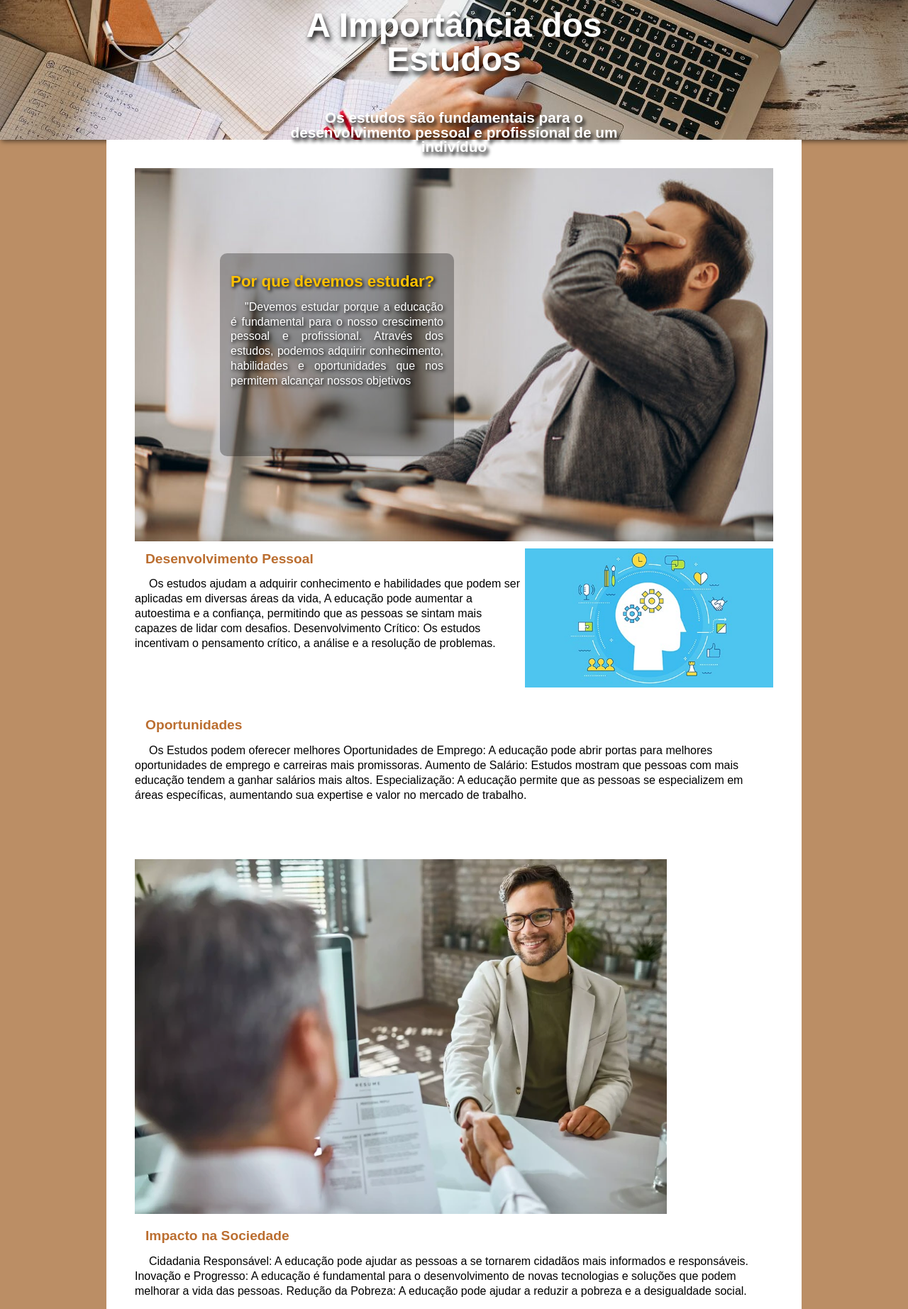
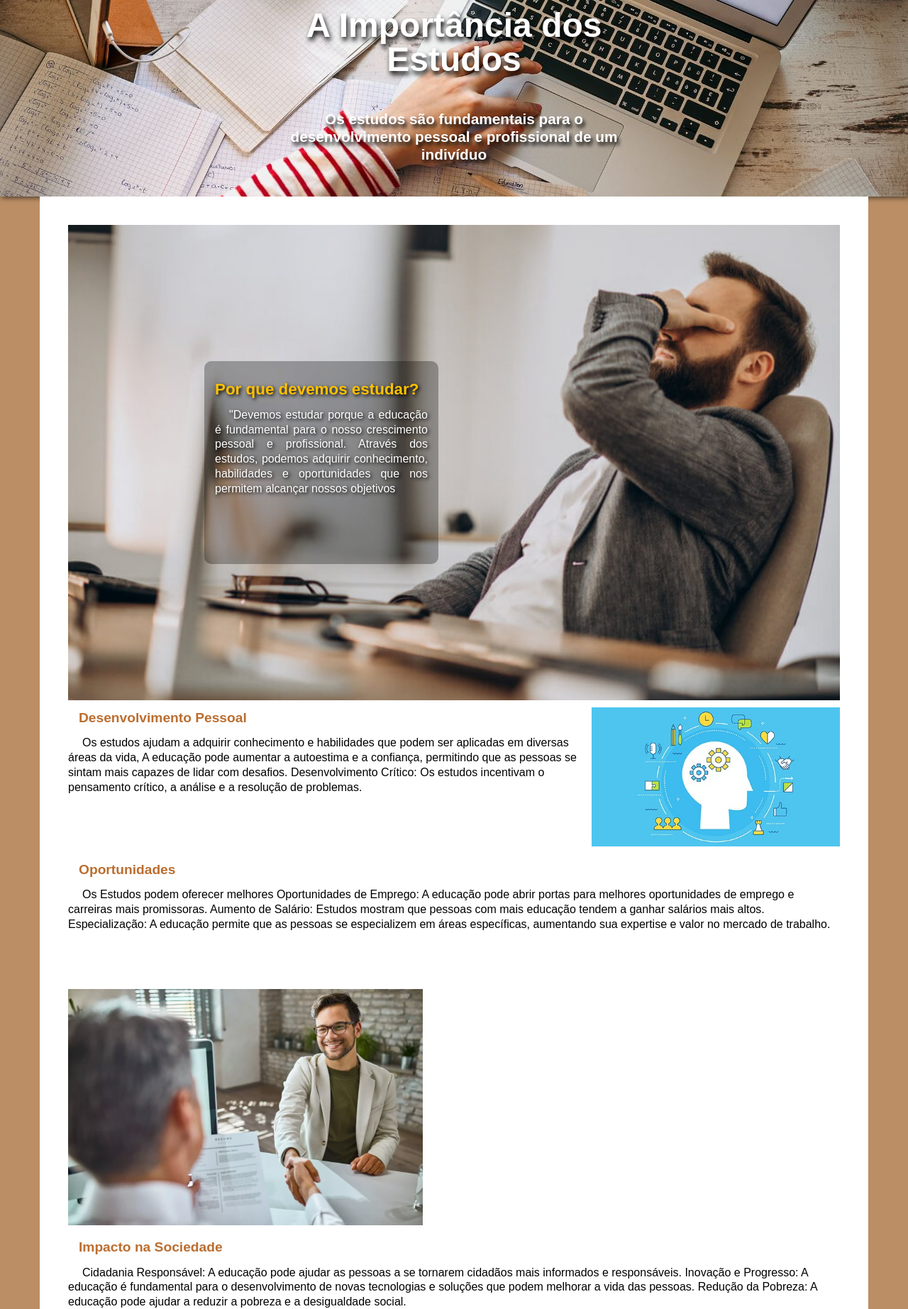
Before and after one commit to Guilherme-M-Barreiros/projeto-meu-site, a plain HTML site: page index.html in a window 1280 px wide. Shown: the part 83-1928 px from the top of the page at 71% size. Drawn offline with Linux system fonts and the light colour scheme.

Commit message:
atualização

```diff
--- a/estilo/style.css
+++ b/estilo/style.css
@@ -23,11 +23,11 @@ header{
     background-position: center top;
     box-shadow: 2px 2px 7px rgba(0, 0, 0, 0.589);
     text-align: center;
-    height: 35vh;
+    height: 45vh;
     color: white;
     text-shadow: 2px 5px 7px black;
 }
-header > img{
+header > a > img{
     display: inline-block;
     max-width: 55px;
     margin: 25px;
@@ -48,6 +48,7 @@ header p {
     text-shadow: 3px 5px 5px rgb(8, 8, 8);
     max-width: 500px;
     margin: auto;
+    line-height: 1.2em;
 }
 nav.menu {
     text-align: right;
@@ -60,30 +61,30 @@ nav.menu > a{
     text-decoration: none;
     padding: 15px;
     border-radius: 10px ;
-    transition-duration: 1s;
+    transition-duration: 0.7s;
 }
 nav.menu > a:hover{
     background-color: var(--cor2);
 }
 nav.menu a:active{
-color: var(--cor3);
-transition-duration: 0.5;
+    color: var(--cor3);
+    transition-duration: 0.5;
 }
 main{
+    background-color: white;
     padding: 5vh;
-    max-width: 900px;
+    width: 85vw;
     min-width: 400px;
     margin-left: 20px;
     margin-right: 20px;
     margin: auto;
-    background-color: white;
 }
 .artigo{
     background-image: url("../imagens/duvida.jpg");
     background-repeat: no-repeat;
     background-size: cover;
     background-position: center;
-    padding: 15vh;
+    padding: 15vw;
     text-align: justify;
 }
 .image {
@@ -107,6 +108,9 @@ main{
     width: 350px;
     margin-top: 10px;
     margin-left: 5px;
+}
+.entrevista{
+    max-width: 500px;
 }
 article h1{
     padding-top: 15px;
--- a/index.html
+++ b/index.html
@@ -10,7 +10,7 @@
 </head>
 <body>
     <header>
-        <img src="imagens/Graphicloads-Colorful-Long-Shadow-Addressbook-3.256.png" alt="logo">
+        <a href="#"><img src="imagens/Graphicloads-Colorful-Long-Shadow-Addressbook-3.256.png" alt="logo"></a>
         <nav class="menu">
             <a href="#">Home</a>
             <a href="#">Sessão</a>
@@ -18,10 +18,8 @@
         </nav>
         <h1>A Importância dos Estudos</h1>
         <p>Os estudos são fundamentais para o desenvolvimento pessoal e profissional de um indivíduo</p>
-
     </header>
     <main>
-        <section>
         <article>
             <div class="artigo">
                 <div class="image">
@@ -29,36 +27,30 @@
 
                     <p>"Devemos estudar porque a educação é fundamental para o nosso crescimento pessoal e profissional. Através dos estudos, podemos adquirir conhecimento, habilidades e oportunidades que nos permitem alcançar nossos objetivos</p>
                 </div>
-
             </div>
-                <div class="desenvolvimento">
+            <div>
                 <img src="imagens/GettyImages-1164414770_editada.jpg" alt=""class="des">
                 <h2>Desenvolvimento Pessoal</h2>
                 <p> Os estudos ajudam a adquirir conhecimento e habilidades que podem ser aplicadas em diversas áreas da vida, A educação pode aumentar a autoestima e a confiança, permitindo que as pessoas se sintam mais capazes de lidar com desafios. Desenvolvimento Crítico: Os estudos incentivam o pensamento crítico, a análise e a resolução de problemas.</p>
             </div>
 
-                <div>
                 <h2>Oportunidades</h2>
                 <p> Os Estudos podem oferecer melhores Oportunidades de Emprego: A educação pode abrir portas para melhores oportunidades de emprego e carreiras mais promissoras.
                 Aumento de Salário: Estudos mostram que pessoas com mais educação tendem a ganhar salários mais altos.
                 Especialização: A educação permite que as pessoas se especializem em áreas específicas, aumentando sua expertise e valor no mercado de trabalho.</p>
-                    <img src="imagens/entrevista.webp" alt="">
-                </div>
+                <img src="imagens/entrevista.webp" alt="imagem referente a entrevista" class="entrevista">
 
-                <div>
                 <h2>Impacto na Sociedade </h2>
                 <p>
                     Cidadania Responsável: A educação pode ajudar as pessoas a se tornarem cidadãos mais informados e responsáveis.
                     Inovação e Progresso: A educação é fundamental para o desenvolvimento de novas tecnologias e soluções que podem melhorar a vida das pessoas.
                     Redução da Pobreza: A educação pode ajudar a reduzir a pobreza e a desigualdade social.
                 </p>
-                </div>
 
             <aside>
                 <p>ConclusãoEm resumo, os estudos são essenciais para o desenvolvimento pessoal e profissional, além de terem um impacto positivo na sociedade como um todo. Investir em educação é investir no futuro.</p>
             </aside>
         </article>
-        </section>
     </main>
     <footer>
         <div class="extra" id="contato">
```
Lines whose indentation alone changed are shown as unchanged.
